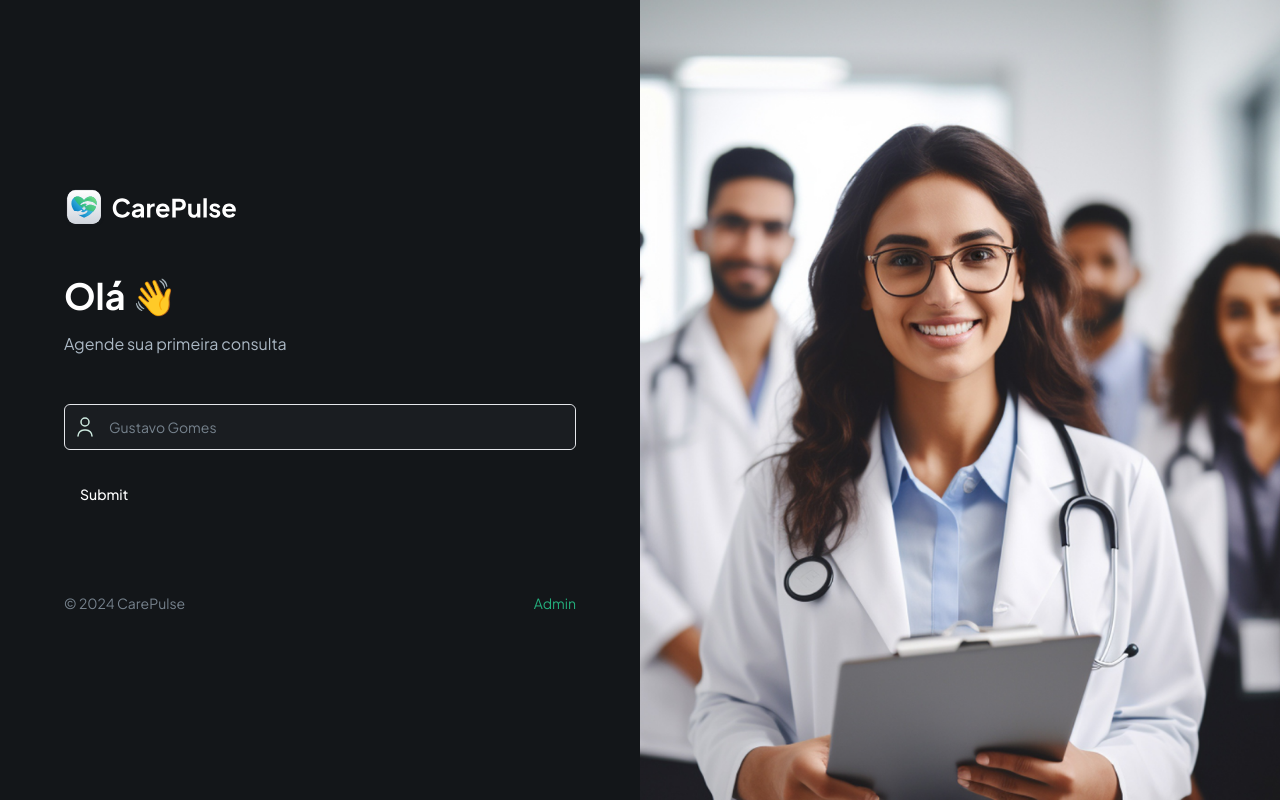
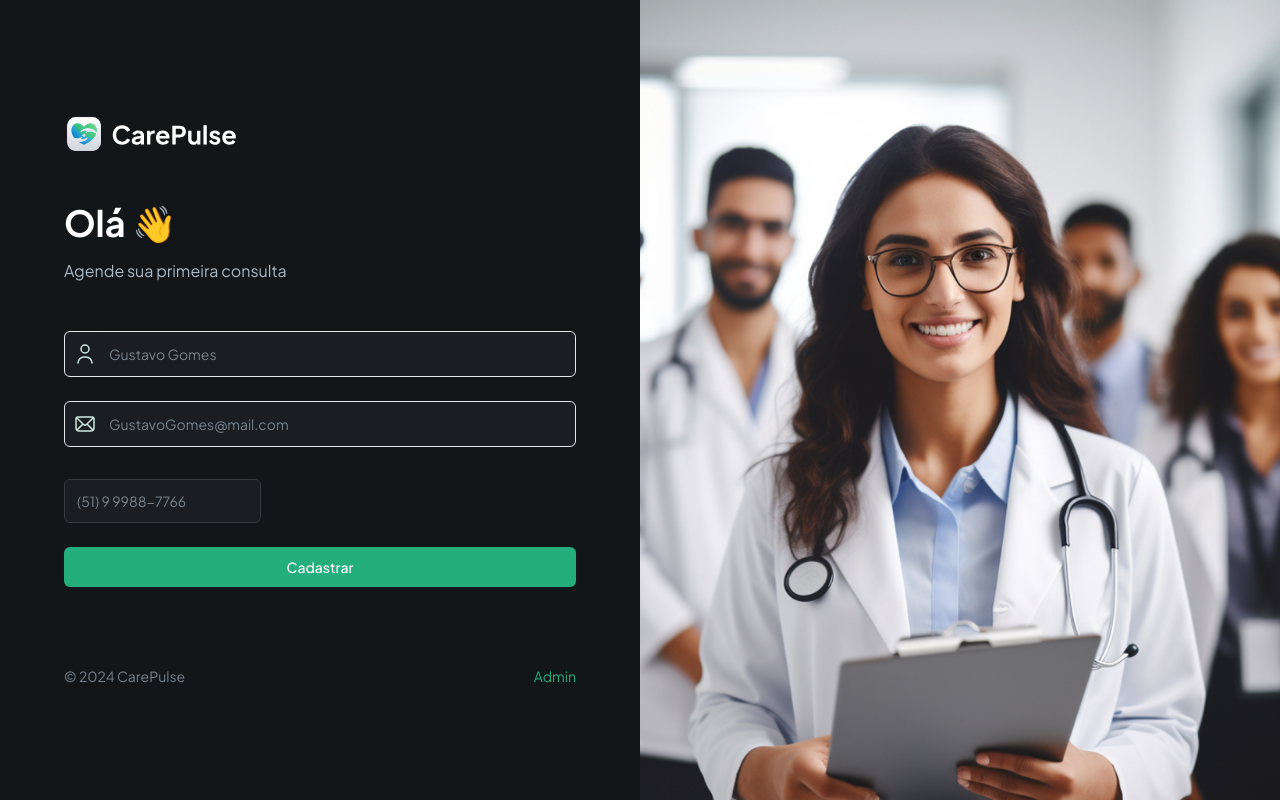
Before and after one commit to Gusthgomes/Care-Pulse, a Next.js app: page / in a window 1280 px wide. Built offline with nearby package versions, Linux system fonts and the light colour scheme.

Commit message:
feat: add submitButton component

```diff
--- a/components/forms/PatientForm.tsx
+++ b/components/forms/PatientForm.tsx
@@ -7,6 +7,9 @@ import { z } from "zod";
 import { Button } from "@/components/ui/button";
 import { Form } from "@/components/ui/form";
 import CustomFormField from "../CustomFormField";
+import SubmitButton from "../SubmitButton";
+
+import { useState } from "react";
 
 export enum FormFieldTypes {
   INPUT = "input",
@@ -22,13 +25,21 @@ const formSchema = z.object({
   username: z.string().min(2, {
     message: "Username must be at least 2 characters.",
   }),
+  email: z.string().email({
+    message: "Invalid email address.",
+  }),
+  phone: z.string().optional(),
 });
 
 const PatientForm = () => {
+  const [isLoading, setIsLoading] = useState(false);
+
   const form = useForm<z.infer<typeof formSchema>>({
     resolver: zodResolver(formSchema),
     defaultValues: {
       username: "",
+      email: "",
+      phone: "",
     },
   });
 
@@ -50,14 +61,32 @@ const PatientForm = () => {
         <CustomFormField
           control={form.control}
           fieldType={FormFieldTypes.INPUT}
-          name="name"
+          name="username"
           label="Full name"
           placeholder="Gustavo Gomes"
           iconSrc="/assets/icons/user.svg"
           iconAlt="user"
         />
 
-        <Button type="submit">Submit</Button>
+        <CustomFormField
+          control={form.control}
+          fieldType={FormFieldTypes.INPUT}
+          name="email"
+          label="E-mail"
+          placeholder="GustavoGomes@mail.com"
+          iconSrc="/assets/icons/email.svg"
+          iconAlt="email"
+        />
+
+        <CustomFormField
+          control={form.control}
+          fieldType={FormFieldTypes.PHONE_INPUT}
+          name="phone"
+          label="Phone number"
+          placeholder="(51) 9 9988-7766"
+        />
+
+        <SubmitButton isLoading={isLoading}>Cadastrar</SubmitButton>
       </form>
     </Form>
   );
```
